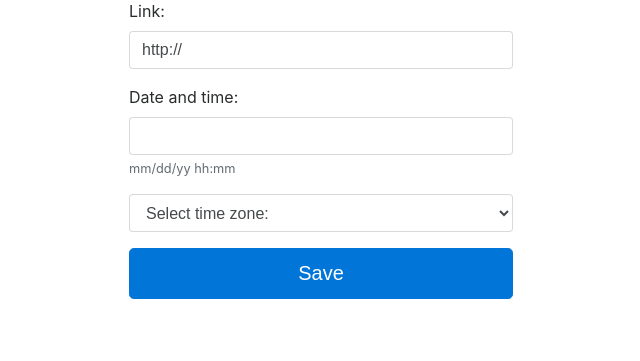
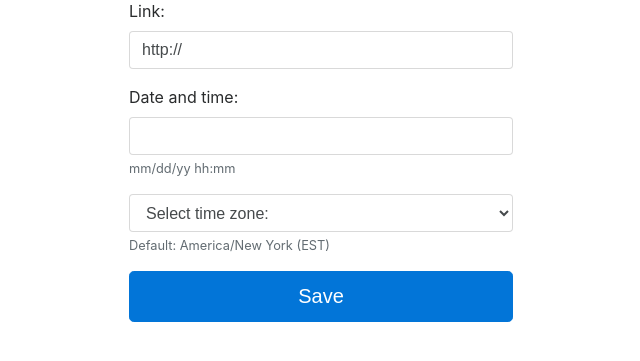
Before and after one commit to publicmeetings/app-django, a Django app: template core/templates/core/meeting_form.html in a window 1280 px wide. Shown: the part 201-562 px from the top of the page, without its empty margins (319-959 px from the left). Run offline with Django 3.2, Linux system fonts and the light colour scheme; the template is opened without the code that fills it: values that come from a table or form of the project are taken from there, others are empty; parts of the project's set-up code (start-up, migrations or seed data) failed here and were passed over; some libraries are stand-ins or nearby versions.

Commit message:
show default timezone

```diff
--- a/core/templates/core/meeting_form.html
+++ b/core/templates/core/meeting_form.html
@@ -25,6 +25,7 @@
             <option value="{{ tz }}">{{ tz }}</option>
             {% endfor %}
         </select>
+        <span class="helptext text-muted form-text small">Default: America/New York (EST)</span>
       </p>
 
       <input type='submit' value='Save' class='btn btn-primary btn-lg btn-block'>
```
